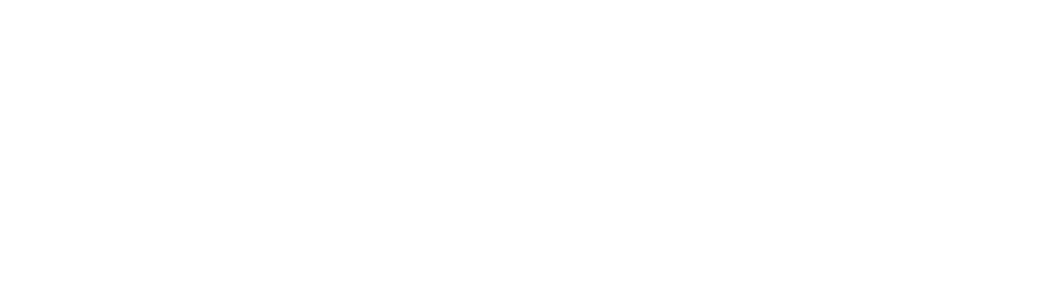
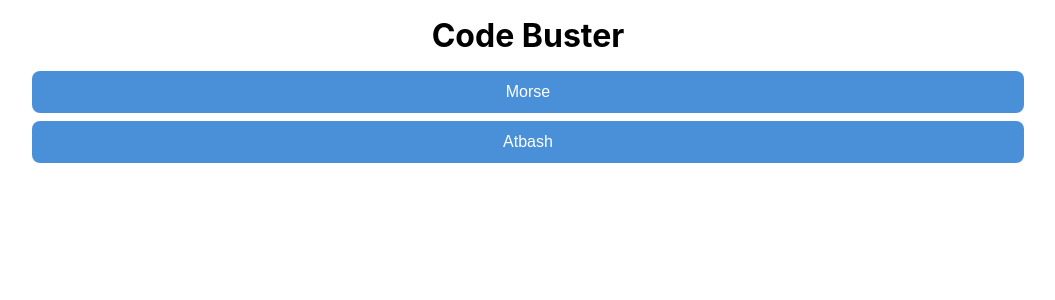
Before and after one commit to Chun-Yang/code-buster, a React (Vite) app: page /#/ in a window 1280 px wide. Shown: the top 300 px of the page, without its empty margins (112-1167 px from the left). Built offline with nearby package versions, Linux system fonts and the light colour scheme.

Commit message:
add room

```diff
--- a/src/App.tsx
+++ b/src/App.tsx
@@ -1,6 +1,7 @@
 import './App.css'
-import { Route, Switch, Redirect, Router } from 'wouter'
+import { Route, Switch, Router } from 'wouter'
 import { useHashLocation } from 'wouter/use-hash-location'
+import Home from './pages/Home'
 import MorseHome from './pages/MorseHome'
 import MorseConfig from './pages/MorseConfig'
 import MorseExercise from './pages/MorseExercise'
@@ -13,6 +14,7 @@
     <Router hook={useHashLocation}>
       <div className="App">
         <Switch>
+          <Route path="/" component={Home} />
           <Route path="/morse" component={MorseHome} />
           <Route path="/morse-config" component={MorseConfig} />
           <Route path="/morse-exercise/:direction/:unit" component={MorseExercise} />
--- a/src/pages/Atbash.tsx
+++ b/src/pages/Atbash.tsx
@@ -2,7 +2,7 @@
 
 const ATBASH_PAIRS = [
   { left: 'A', right: 'Z', hint: 'first and last' },
-  { left: 'B', right: 'Y', hint: 'BY like bye' },
+  { left: 'B', right: 'Y', hint: 'BYe' },
   { left: 'C', right: 'X', hint: 'Cross(X)' },
   { left: 'D', right: 'W', hint: 'DraW' },
   { left: 'E', right: 'V', hint: 'loVE' },
@@ -20,14 +20,14 @@
   return (
     <div>
       <div className="top-bar">
-        <Link to="/morse">
+        <Link to="/">
           <button className="btn btn-back">Back</button>
         </Link>
       </div>
       <h1 style={{ textAlign: 'center' }}>Atbash Cipher</h1>
 
       <div className="atbash-story">
-        Jack draws a cross on a goat to keeps his inner love for the queen with flu.
+        MNEMONIC: Jack draws a cross on a goat to keep his inner love for the queen with flu.
       </div>
 
       <div className="atbash-list">
--- /dev/null
+++ b/src/pages/Home.tsx
@@ -0,0 +1,17 @@
+import { Link } from 'wouter'
+
+export default function Home() {
+  return (
+    <div>
+      <h1 style={{ textAlign: 'center' }}>Code Buster</h1>
+      <div className="home-buttons">
+        <Link to="/morse">
+          <button className="btn">Morse</button>
+        </Link>
+        <Link to="/atbash">
+          <button className="btn">Atbash</button>
+        </Link>
+      </div>
+    </div>
+  )
+}
--- a/src/pages/MorseHome.tsx
+++ b/src/pages/MorseHome.tsx
@@ -4,6 +4,11 @@
 export default function MorseHome() {
   return (
     <div>
+      <div className="top-bar">
+        <Link to="/">
+          <button className="btn btn-back">Back</button>
+        </Link>
+      </div>
       <h1 style={{textAlign: 'center'}}>Morse Code</h1>
       <div className="home-buttons">
         <Link to="/morse-config">
@@ -16,9 +21,6 @@
         </Link>
         <Link to="/morse-mnemonic">
           <button className="btn btn-back">Mnemonic</button>
-        </Link>
-        <Link to="/atbash">
-          <button className="btn btn-back">Atbash</button>
         </Link>
       </div>
       <div className="morse-grid">
```
Also changed, not shown: 1 other file (tests, documents, lock files or other folders).
